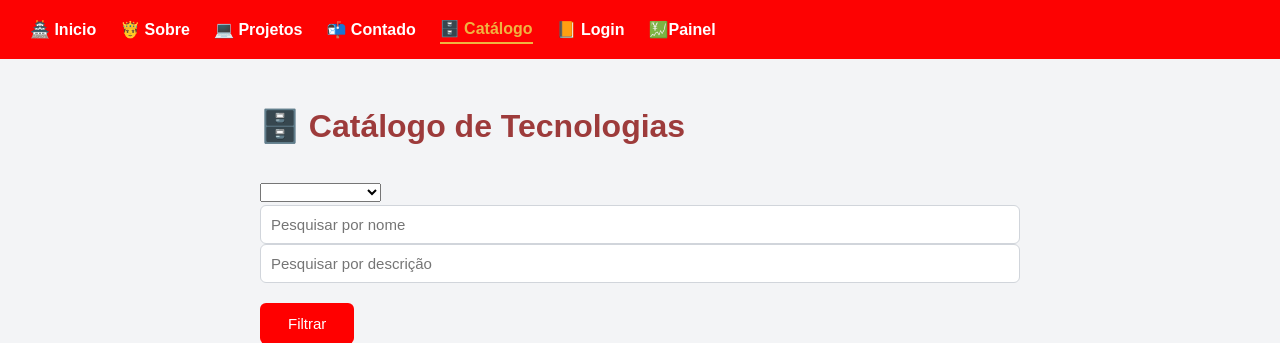
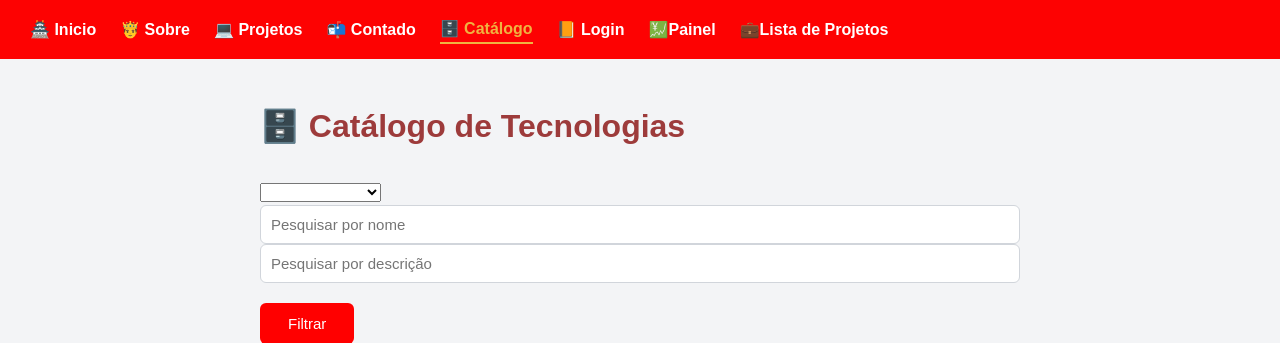
Before and after one commit to CaioZ-Stark/2026-DWII, a PHP site: page /03_pdo/index.php in a window 1280 px wide. Shown: the top 343 px of the page. Run offline with PHP 8.4, Linux system fonts and the light colour scheme; data comes from the database, SQL or seed files in the repository.

Commit message:
atualização do nav

```diff
--- a/includes/nav.php
+++ b/includes/nav.php
@@ -60,6 +60,10 @@ function menu_class($item, $atual){
  <?php echo menu_class("Painel", $pagina_atual);?>>
  💹Painel
 </a>
+<a href="<?php echo $caminho_raiz; ?>05_crud/index.php"
+ <?php echo menu_class("Lista", $pagina_atual);?>>
+ 💼Lista de Projetos
+</a>
 
 
 </nav>
```
